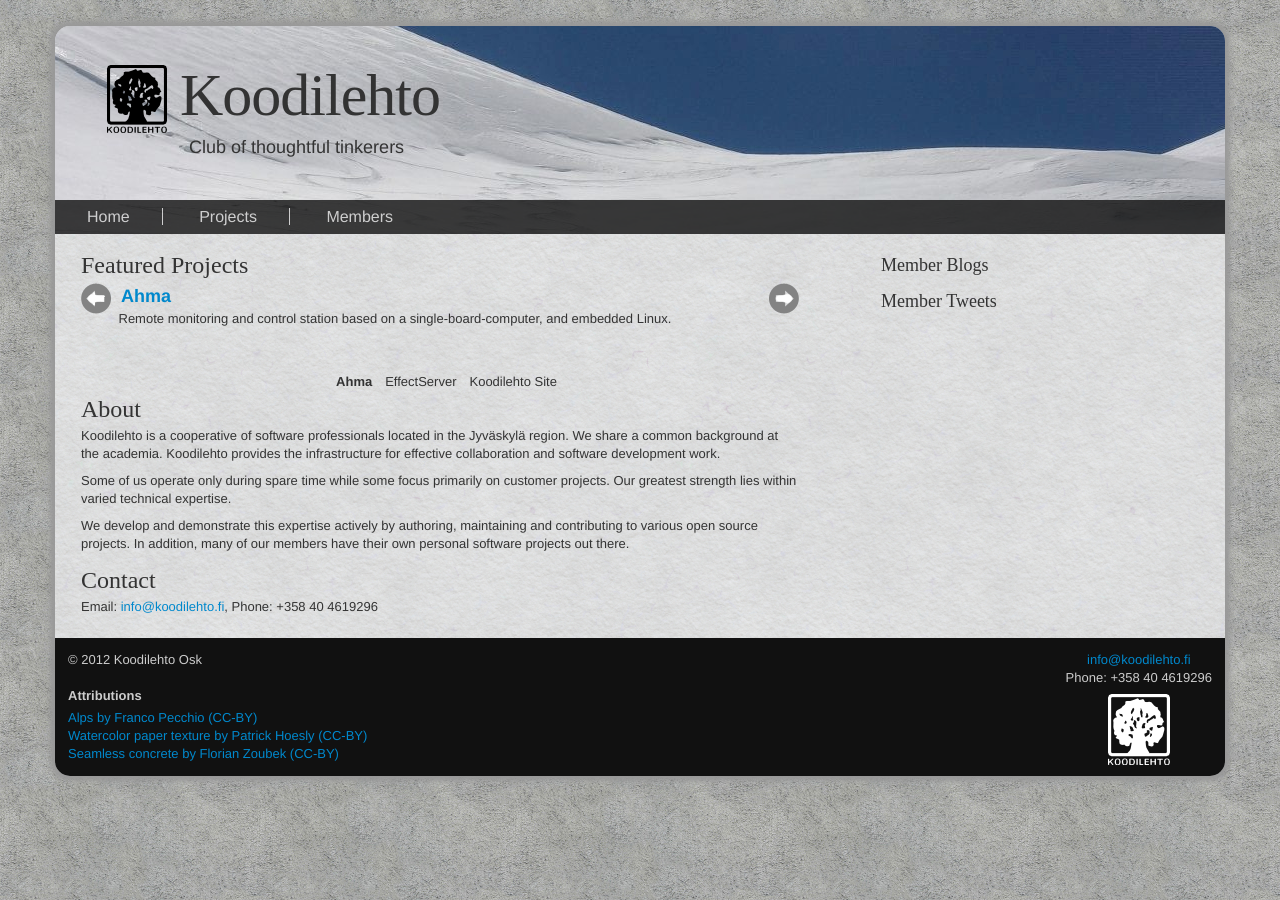
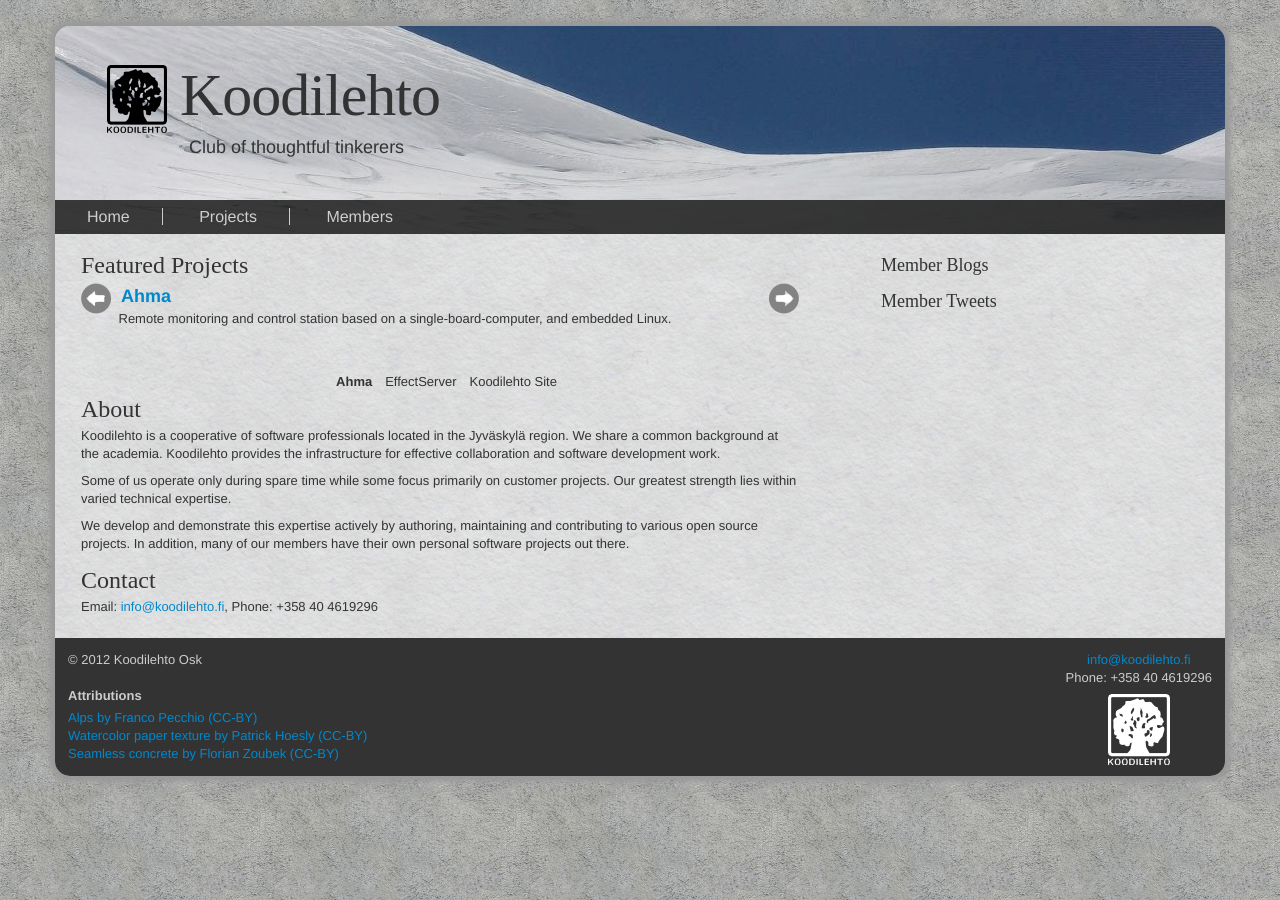
Before and after one commit to koodilehto/koodilehto-site, a Jekyll site: the page built from index.html, in a window 1280 px wide. Built offline with Jekyll 4.4.1, drawn with Linux system fonts in a browser that asks for light colours; some web fonts are replaced.

Commit message:
Make footer lighter

```diff
--- a/css/base.css
+++ b/css/base.css
@@ -119,7 +119,7 @@ body > .container {
 }
 
 footer {
-    background: #111;
+    background: #333;
     margin-top: 1em;
     padding: 1em;
     -moz-border-radius: 0 0 15px 15px;
```
